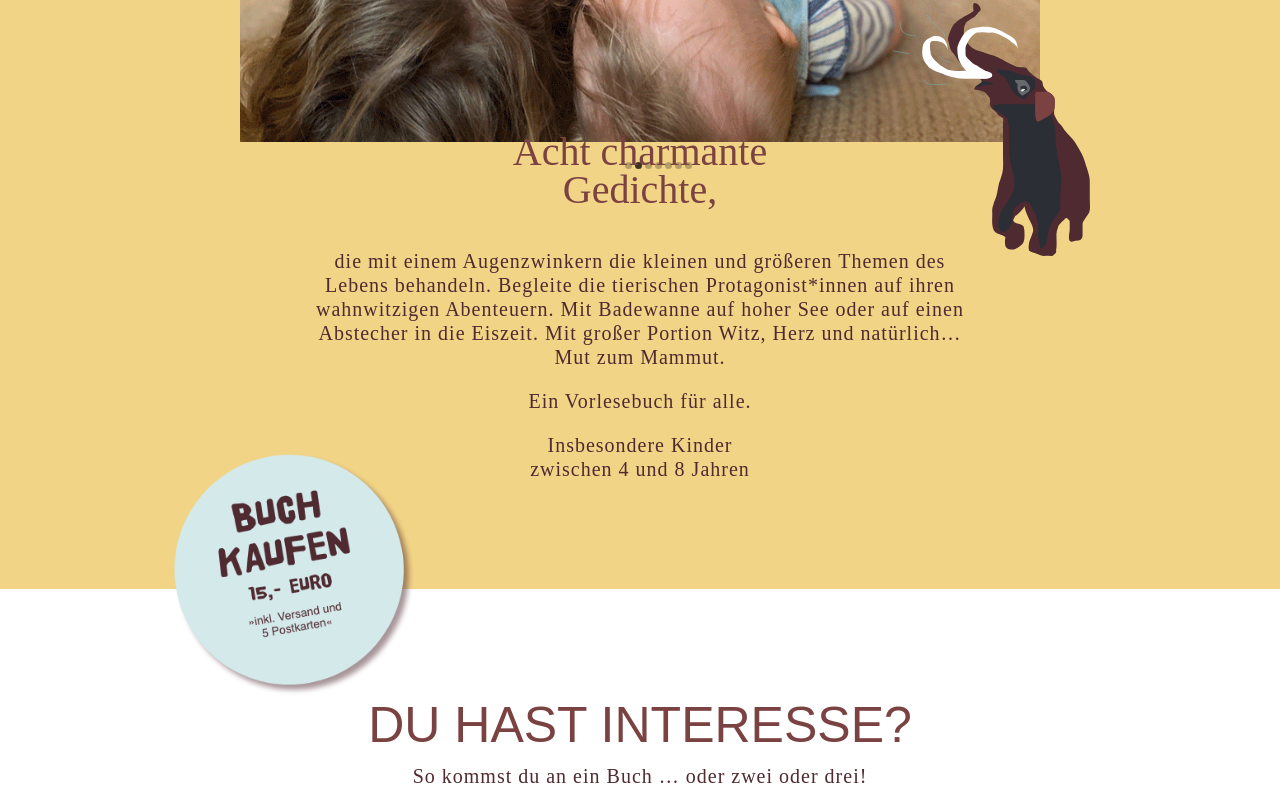
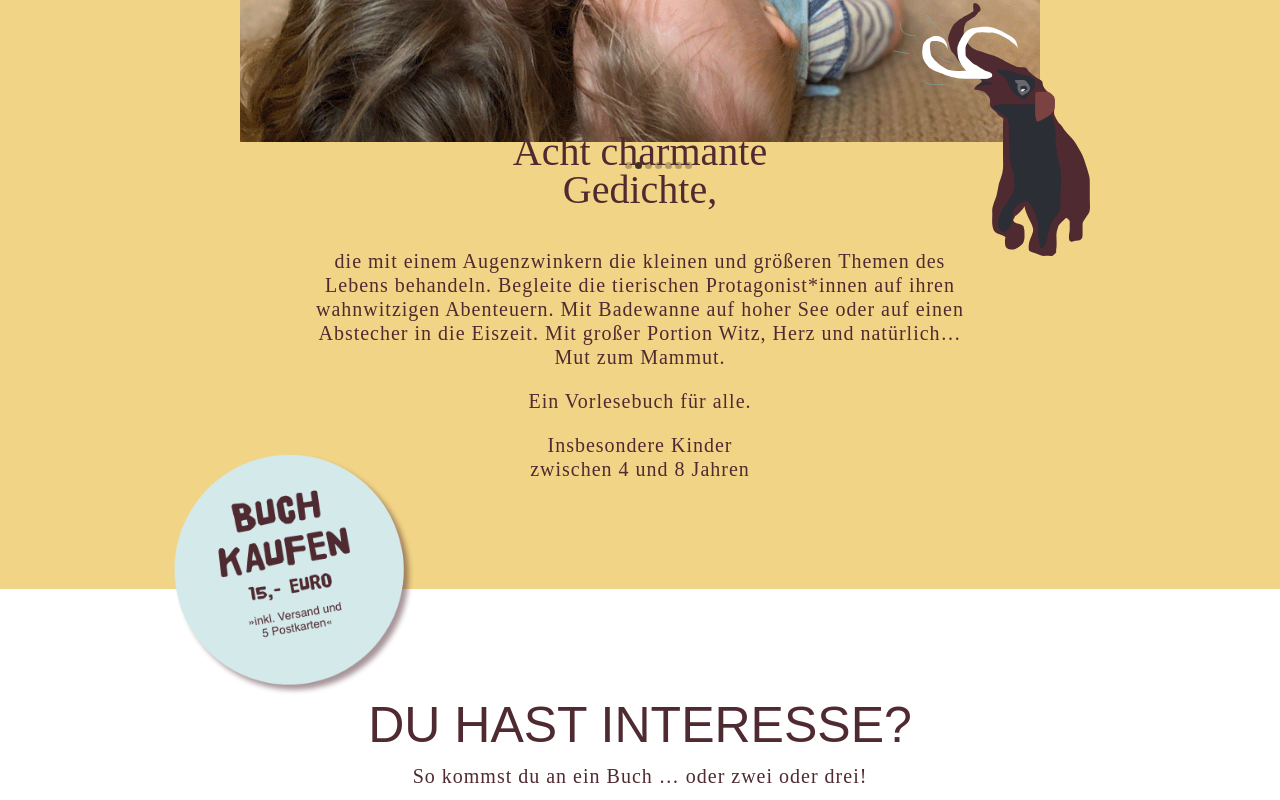
Before and after one commit to hennabanana/mutzummammut, a Next.js app: page / in a window 1280 px wide. Shown: the part 720-1520 px from the top of the page. Built offline with nearby package versions, Linux system fonts and the light colour scheme; a web font is replaced by a local one.

Commit message:
change_color

```diff
--- a/styles/globals.scss
+++ b/styles/globals.scss
@@ -36,7 +36,6 @@ h2 {
   text-align: center;
   font: normal normal normal 50px/38px $textHeadline;
   letter-spacing: 0px;
-  color: #7A4342;
 }
 
 h3 {
@@ -44,7 +43,6 @@ h3 {
   text-align: center;
   font: normal normal normal 40px/38px $textFont;
   letter-spacing: 0px;
-  color: #7A4342;
 }
 
 p {
```
